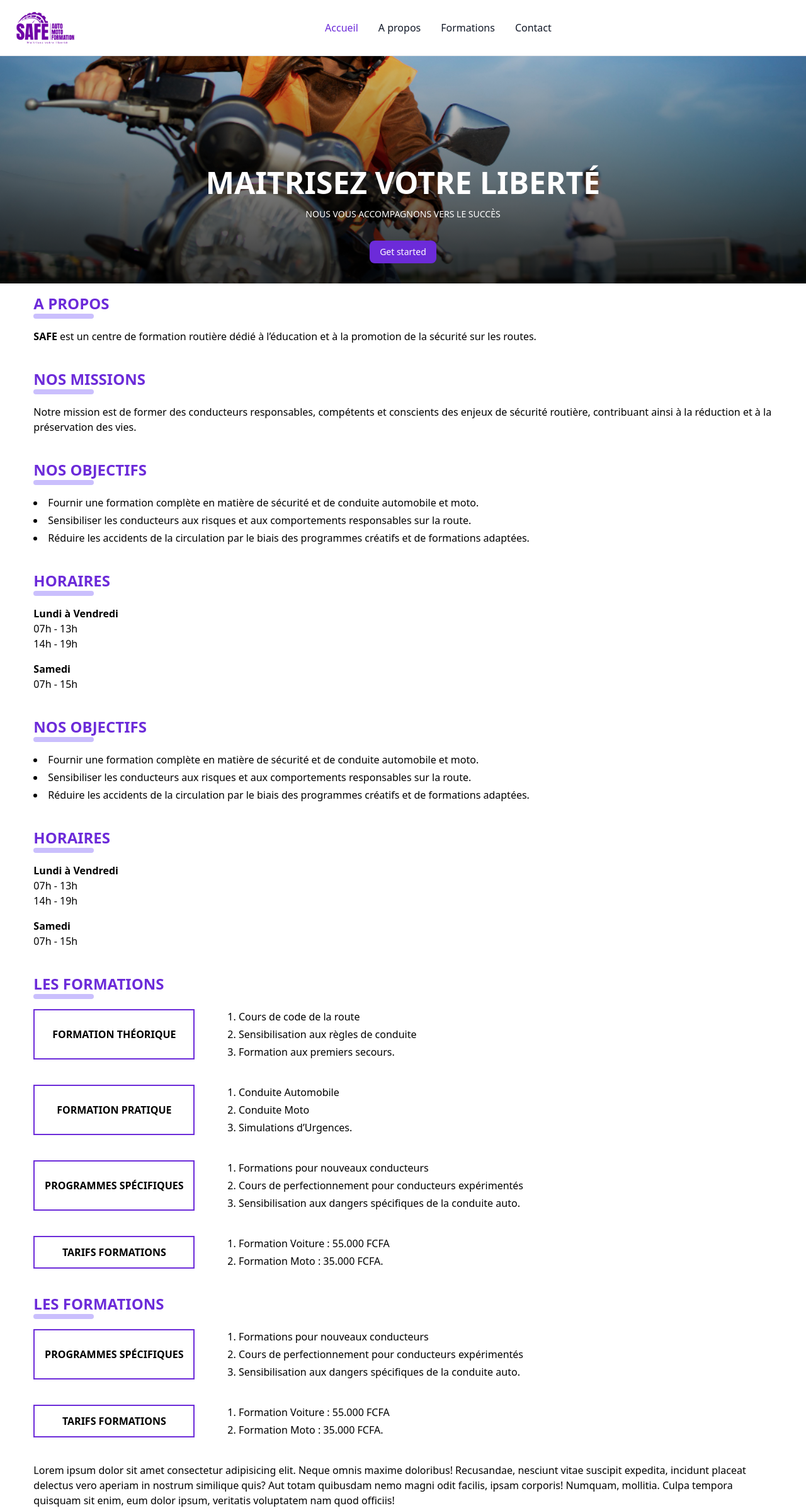
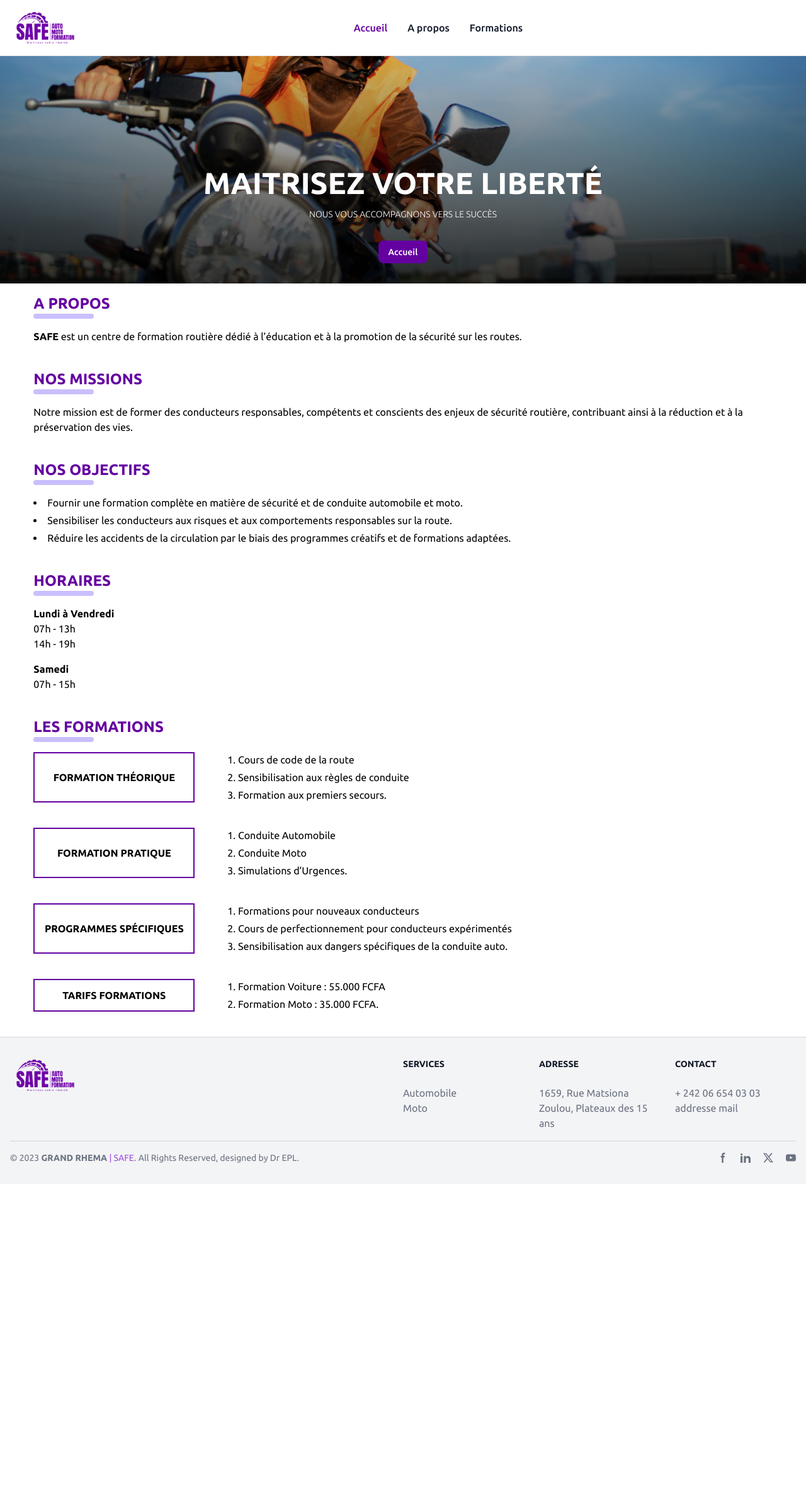
Before and after one commit to DrEPL/safe-auto-ecole, a Django app: page / in a window 1280 px wide. Shown: the whole page at 63% size. After the commit the page ends 1846 px from the top, so only its background shows below. Run offline with Django 5.2, Linux system fonts and the light colour scheme; some libraries are stand-ins or nearby versions.

Commit message:
fix: all

```diff
--- a/static/css/style.css
+++ b/static/css/style.css
@@ -1,3 +1,8 @@
 body::-webkit-scrollbar {
     display: none;
 }
+
+body {
+    font-family: 'Raleway', sans-serif !important;
+    font-family: 'Ubuntu', sans-serif !important;
+}
--- a/static/src/output.css
+++ b/static/src/output.css
@@ -1134,6 +1134,11 @@ input:checked + .toggle-bg {
   margin-right: auto;
 }
 
+.my-6 {
+  margin-top: 1.5rem;
+  margin-bottom: 1.5rem;
+}
+
 .mb-1 {
   margin-bottom: 0.25rem;
 }
@@ -1150,10 +1155,18 @@ input:checked + .toggle-bg {
   margin-bottom: 1rem;
 }
 
+.mb-6 {
+  margin-bottom: 1.5rem;
+}
+
 .mr-3 {
   margin-right: 0.75rem;
 }
 
+.ms-5 {
+  margin-inline-start: 1.25rem;
+}
+
 .mt-16 {
   margin-top: 4rem;
 }
@@ -1166,8 +1179,16 @@ input:checked + .toggle-bg {
   margin-top: 1rem;
 }
 
+.mt-6 {
+  margin-top: 1.5rem;
+}
+
 .mt-8 {
   margin-top: 2rem;
+}
+
+.mb-0 {
+  margin-bottom: 0px;
 }
 
 .block {
@@ -1377,6 +1402,10 @@ input:checked + .toggle-bg {
   grid-template-columns: repeat(7, minmax(0, 1fr));
 }
 
+.grid-cols-3 {
+  grid-template-columns: repeat(3, minmax(0, 1fr));
+}
+
 .flex-col {
   flex-direction: column;
 }
@@ -1415,6 +1444,10 @@ input:checked + .toggle-bg {
 
 .justify-between {
   justify-content: space-between;
+}
+
+.gap-8 {
+  gap: 2rem;
 }
 
 .gap-y-4 {
@@ -1543,11 +1581,26 @@ input:checked + .toggle-bg {
   border-color: rgb(209 213 219 / var(--tw-border-opacity));
 }
 
+.border-primary-700 {
+  --tw-border-opacity: 1;
+  border-color: rgb(100 0 160 / var(--tw-border-opacity));
+}
+
 .border-purple-700 {
   --tw-border-opacity: 1;
   border-color: rgb(108 43 217 / var(--tw-border-opacity));
 }
 
+.border-gray-400 {
+  --tw-border-opacity: 1;
+  border-color: rgb(156 163 175 / var(--tw-border-opacity));
+}
+
+.\!bg-primary-700 {
+  --tw-bg-opacity: 1 !important;
+  background-color: rgb(100 0 160 / var(--tw-bg-opacity)) !important;
+}
+
 .bg-amber-400 {
   --tw-bg-opacity: 1;
   background-color: rgb(251 191 36 / var(--tw-bg-opacity));
@@ -1582,9 +1635,9 @@ input:checked + .toggle-bg {
   background-color: rgb(17 24 39 / 0.5);
 }
 
-.bg-purple-300 {
-  --tw-bg-opacity: 1;
-  background-color: rgb(202 191 253 / var(--tw-bg-opacity));
+.bg-primary-300 {
+  --tw-bg-opacity: 1;
+  background-color: rgb(123 44 223 / var(--tw-bg-opacity));
 }
 
 .bg-purple-700 {
@@ -1599,6 +1652,16 @@ input:checked + .toggle-bg {
 
 .bg-white\/50 {
   background-color: rgb(255 255 255 / 0.5);
+}
+
+.bg-purple-300 {
+  --tw-bg-opacity: 1;
+  background-color: rgb(202 191 253 / var(--tw-bg-opacity));
+}
+
+.bg-primary-700 {
+  --tw-bg-opacity: 1;
+  background-color: rgb(100 0 160 / var(--tw-bg-opacity));
 }
 
 .bg-background {
@@ -1800,6 +1860,11 @@ input:checked + .toggle-bg {
   color: rgb(17 24 39 / var(--tw-text-opacity));
 }
 
+.text-primary-700 {
+  --tw-text-opacity: 1;
+  color: rgb(100 0 160 / var(--tw-text-opacity));
+}
+
 .text-purple-700 {
   --tw-text-opacity: 1;
   color: rgb(108 43 217 / var(--tw-text-opacity));
@@ -1808,6 +1873,11 @@ input:checked + .toggle-bg {
 .text-white {
   --tw-text-opacity: 1;
   color: rgb(255 255 255 / var(--tw-text-opacity));
+}
+
+.text-primary-100 {
+  --tw-text-opacity: 1;
+  color: rgb(157 78 221 / var(--tw-text-opacity));
 }
 
 .opacity-0 {
@@ -2092,6 +2196,50 @@ input:checked + .toggle-bg {
   --tw-ring-color: rgb(85 33 181 / var(--tw-ring-opacity));
 }
 
+@media (min-width: 640px) {
+  .sm\:mx-auto {
+    margin-left: auto;
+    margin-right: auto;
+  }
+
+  .sm\:mt-0 {
+    margin-top: 0px;
+  }
+
+  .sm\:flex {
+    display: flex;
+  }
+
+  .sm\:grid-cols-3 {
+    grid-template-columns: repeat(3, minmax(0, 1fr));
+  }
+
+  .sm\:items-center {
+    align-items: center;
+  }
+
+  .sm\:justify-center {
+    justify-content: center;
+  }
+
+  .sm\:justify-between {
+    justify-content: space-between;
+  }
+
+  .sm\:gap-6 {
+    gap: 1.5rem;
+  }
+
+  .sm\:gap-x-8 {
+    -moz-column-gap: 2rem;
+         column-gap: 2rem;
+  }
+
+  .sm\:text-center {
+    text-align: center;
+  }
+}
+
 @media (min-width: 768px) {
   .md\:order-1 {
     order: 1;
@@ -2101,6 +2249,10 @@ input:checked + .toggle-bg {
     order: 2;
   }
 
+  .md\:mb-0 {
+    margin-bottom: 0px;
+  }
+
   .md\:mt-0 {
     margin-top: 0px;
   }
@@ -2143,6 +2295,10 @@ input:checked + .toggle-bg {
 
   .md\:flex-row {
     flex-direction: row;
+  }
+
+  .md\:justify-between {
+    justify-content: space-between;
   }
 
   .md\:gap-x-8 {
@@ -2199,3 +2355,24 @@ input:checked + .toggle-bg {
     color: rgb(108 43 217 / var(--tw-text-opacity));
   }
 }
+
+@media (min-width: 1024px) {
+  .lg\:my-8 {
+    margin-top: 2rem;
+    margin-bottom: 2rem;
+  }
+
+  .lg\:my-4 {
+    margin-top: 1rem;
+    margin-bottom: 1rem;
+  }
+
+  .lg\:mt-8 {
+    margin-top: 2rem;
+  }
+
+  .lg\:py-8 {
+    padding-top: 2rem;
+    padding-bottom: 2rem;
+  }
+}
--- a/templates/_base.html
+++ b/templates/_base.html
@@ -16,7 +16,7 @@
           <h3 class="mx-auto text-lg font-bold md:text-5xl texet-white w-full text-center md:text-rigth uppercase">MAITRISEZ VOTRE LIBERTé</h3>
           <p class="mx-auto text-sm mt-4 w-11/12 md:w-7/12 font-light text-center uppercase">Nous vous accompagnons vers le succès</p>
           <div class="flex justify-center mt-8 items-center mx-auto">
-            <button type="button" class="text-white bg-purple-700 hover:bg-purple-800 focus:ring-4 focus:outline-none focus:ring-purple-300 font-medium rounded-lg text-sm px-4 py-2 text-center dark:bg-purple-600 dark:hover:bg-purple-700 dark:focus:ring-purple-800">Get started</button>
+            <button type="button" class="text-white bg-primary-700 hover:bg-primary-400 focus:outline-none  font-medium rounded-lg text-sm px-4 py-2 text-center">Accueil</button>
           </div>
         </div>
       </div>
@@ -35,16 +35,11 @@
         {% block formations %}
 
         {% endblock %}
+      </div>
 
-        {% block contact %}
+    </div>
 
-        {% endblock %}
-
-        {% block content %}
-
-        {% endblock %}
-      </div>
-    </div>
+    {% include 'footer.html' %}
 
     <script src="https://cdnjs.cloudflare.com/ajax/libs/flowbite/2.2.0/flowbite.min.js"></script>
     <script src="https://cdnjs.cloudflare.com/ajax/libs/waypoints/4.0.1/noframework.waypoints.min.js"></script>
@@ -57,12 +52,12 @@
               element: section,
               handler: function (direction) {
                   document.querySelectorAll("nav a").forEach(function (link) {
-                      link.classList.remove("text-purple-700");
+                      link.classList.remove("text-primary-700");
                       link.classList.add("text-gray-900");
                   });
 
                   document.querySelector('a[href="#' + section.id + '"]').classList.remove("text-gray-900");
-                  document.querySelector('a[href="#' + section.id + '"]').classList.add("text-purple-700");
+                  document.querySelector('a[href="#' + section.id + '"]').classList.add("text-primary-700");
               },
               offset: '25%' // Déclenche le waypoint lorsque le haut de la section atteint 25% de la fenêtre
           });
--- /dev/null
+++ b/templates/footer.html
@@ -0,0 +1,82 @@
+{% load static %}
+
+<footer class="bg-gray-100">
+  <hr class="mt-6 border-gray-300 sm:mx-auto lg:mt-8" />
+  <div class="mx-auto w-full max-w-screen-xl p-4 py-6 lg:py-8">
+    <div class="md:flex md:justify-between sm:gap-x-8">
+      <div class="mb-6 md:mb-0">
+        <a href="/" class="flex items-center space-x-3 rtl:space-x-reverse">
+          <img src="{% static 'images/logos/LogoCompletViolet.png' %}" class="h-14" alt="Logo" />
+          {% comment %} <span class="self-center text-xl font-semibold whitespace-nowrap uppercase">SAFE-AUTO-moto</span> {% endcomment %}
+        </a>
+      </div>
+      <div class="grid grid-cols-3 gap-8 sm:gap-6 sm:grid-cols-3 w-1/2">
+        <div>
+          <h2 class="mb-6 text-sm font-semibold text-gray-900 uppercase">Services</h2>
+          <ul class="text-gray-500">
+            <li class="mb-0">
+              <a href="#" class="hover:underline">Automobile</a>
+            </li>
+            <li>
+              <a href="#" class="hover:underline">Moto</a>
+            </li>
+          </ul>
+        </div>
+        <div>
+          <h2 class="mb-6 text-sm font-semibold text-gray-900 uppercase">Adresse</h2>
+          <ul class="text-gray-500">
+            {% comment %} <li class="mb-4">
+              <a href="https://github.com/themesberg/flowbite" class="hover:underline">Github</a>
+            </li> {% endcomment %}
+            <li>
+              <a href="#" class="hover:underline">1659, Rue Matsiona Zoulou, Plateaux des 15 ans</a>
+            </li>
+          </ul>
+        </div>
+        <div>
+          <h2 class="mb-6 text-sm font-semibold text-gray-900 uppercase">Contact</h2>
+          <ul class="text-gray-500">
+            <li class="mb-0">
+              <a href="#" class="hover:underline">+ 242 06 654 03 03</a>
+            </li>
+            <li>
+              <a href="#" class="hover:underline">addresse mail</a>
+            </li>
+          </ul>
+        </div>
+      </div>
+    </div>
+    <hr class="my-6 border-gray-300 sm:mx-auto lg:my-4" />
+    <div class="sm:flex sm:items-center sm:justify-between">
+      <span class="text-sm text-gray-500 sm:text-center">© 2023 <a href="#" class="hover:underline font-bold">GRAND RHEMA</a><span class="text-primary-100"> | SAFE</span>. All Rights Reserved, designed by Dr EPL.</span>
+      <div class="flex mt-4 sm:justify-center sm:mt-0">
+        <a href="#" class="text-gray-500 hover:text-gray-900 dark:hover:text-white">
+          <svg class="w-4 h-4" aria-hidden="true" xmlns="http://www.w3.org/2000/svg" fill="currentColor" viewBox="0 0 8 19">
+            <path fill-rule="evenodd" d="M6.135 3H8V0H6.135a4.147 4.147 0 0 0-4.142 4.142V6H0v3h2v9.938h3V9h2.021l.592-3H5V3.591A.6.6 0 0 1 5.592 3h.543Z" clip-rule="evenodd" />
+          </svg>
+          <span class="sr-only">Facebook page</span>
+        </a>
+        <a href="#" class="text-gray-500 hover:text-gray-900 dark:hover:text-white ms-5">
+          <svg class="w-4 h-4" aria-hidden="true" xmlns="http://www.w3.org/2000/svg" fill="currentColor" viewBox="0 0 15 15">
+            <path fill-rule="evenodd" d="M7.979 5v1.586a3.5 3.5 0 0 1 3.082-1.574C14.3 5.012 15 7.03 15 9.655V15h-3v-4.738c0-1.13-.229-2.584-1.995-2.584-1.713 0-2.005 1.23-2.005 2.5V15H5.009V5h2.97ZM3 2.487a1.5 1.5 0 1 1-3 0 1.5 1.5 0 0 1 3 0Z" clip-rule="evenodd" />
+            <path d="M3 5.012H0V15h3V5.012Z" />
+          </svg>
+          <span class="sr-only">Discord community</span>
+        </a>
+        <a href="#" class="text-gray-500 hover:text-gray-900 dark:hover:text-white ms-5">
+          <svg class="w-4 h-4" aria-hidden="true" xmlns="http://www.w3.org/2000/svg" fill="none" viewBox="0 0 20 20">
+            <path fill="currentColor" d="M12.186 8.672 18.743.947h-2.927l-5.005 5.9-4.44-5.9H0l7.434 9.876-6.986 8.23h2.927l5.434-6.4 4.82 6.4H20L12.186 8.672Zm-2.267 2.671L8.544 9.515 3.2 2.42h2.2l4.312 5.719 1.375 1.828 5.731 7.613h-2.2l-4.699-6.237Z" />
+          </svg>
+
+          <span class="sr-only">Twitter page</span>
+        </a>
+        <a href="#" class="text-gray-500 hover:text-gray-900 dark:hover:text-white ms-5">
+          <svg class="w-4 h-4" aria-hidden="true" xmlns="http://www.w3.org/2000/svg" fill="currentColor" viewBox="0 0 20 14">
+            <path fill-rule="evenodd" d="M19.7 3.037a4.26 4.26 0 0 0-.789-1.964 2.84 2.84 0 0 0-1.984-.84c-2.767-.2-6.926-.2-6.926-.2s-4.157 0-6.928.2a2.836 2.836 0 0 0-1.983.84A4.225 4.225 0 0 0 .3 3.038a30.148 30.148 0 0 0-.2 3.206v1.5c.01 1.071.076 2.142.2 3.206.094.712.363 1.39.784 1.972.604.536 1.38.837 2.187.848 1.583.15 6.731.2 6.731.2s4.161 0 6.928-.2a2.844 2.844 0 0 0 1.985-.84 4.27 4.27 0 0 0 .787-1.965c.124-1.064.19-2.135.2-3.206V6.243a30.672 30.672 0 0 0-.202-3.206ZM8.008 9.59V3.97l5.4 2.819-5.4 2.8Z" clip-rule="evenodd" />
+          </svg>
+          <span class="sr-only">GitHub account</span>
+        </a>
+      </div>
+    </div>
+  </div>
+</footer>
--- a/templates/index.html
+++ b/templates/index.html
@@ -12,7 +12,7 @@
 {% block accueil %}
   <section id="accueil">
     <div class="mb-10">
-      <h2 class="uppercase text-purple-700 font-bold md:text-2xl text-lg">A propos</h2>
+      <h2 class="uppercase text-primary-700 font-bold md:text-2xl text-lg">A propos</h2>
       <hr class="w-24 h-2 mb-4 bg-purple-300 border-0 rounded" />
       <p>
         <span class="font-bold">SAFE</span> est un centre de formation routière dédié à l’éducation et à la promotion de la sécurité sur les routes.
@@ -20,13 +20,17 @@
     </div>
 
     <div class="mb-10">
-      <h2 class="uppercase text-purple-700 font-bold md:text-2xl text-lg">Nos missions</h2>
+      <h2 class="uppercase text-primary-700 font-bold md:text-2xl text-lg">Nos missions</h2>
       <hr class="w-24 h-2 mb-4 bg-purple-300 border-0 rounded" />
       <p>Notre mission est de former des conducteurs responsables, compétents et conscients des enjeux de sécurité routière, contribuant ainsi à la réduction et à la préservation des vies.</p>
     </div>
+  </section>
+{% endblock %}
 
+{% block about %}
+  <section id="about">
     <div class="mb-10">
-      <h2 class="uppercase text-purple-700 font-bold md:text-2xl text-lg">NOS OBJECTIFS</h2>
+      <h2 class="uppercase text-primary-700 font-bold md:text-2xl text-lg">NOS OBJECTIFS</h2>
       <hr class="w-24 h-2 mb-4 bg-purple-300 border-0 rounded" />
       <ul class="space-y-1 list-disc list-inside">
         <li>Fournir une formation complète en matière de sécurité et de conduite automobile et moto.</li>
@@ -35,35 +39,7 @@
       </ul>
     </div>
     <div class="mb-10">
-      <h2 class="uppercase text-purple-700 font-bold md:text-2xl text-lg">HORAIRES</h2>
-      <hr class="w-24 h-2 mb-4 bg-purple-300 border-0 rounded" />
-      <div class="mb-4">
-        <p class="font-bold">Lundi à Vendredi</p>
-        <p>07h - 13h</p>
-        <p>14h - 19h</p>
-      </div>
-
-      <div>
-        <p class="font-bold">Samedi</p>
-        <span>07h - 15h</span>
-      </div>
-    </div>
-  </section>
-{% endblock %}
-
-{% block about %}
-  <section id="about">
-    <div class="mb-10">
-      <h2 class="uppercase text-purple-700 font-bold md:text-2xl text-lg">NOS OBJECTIFS</h2>
-      <hr class="w-24 h-2 mb-4 bg-purple-300 border-0 rounded" />
-      <ul class="space-y-1 list-disc list-inside">
-        <li>Fournir une formation complète en matière de sécurité et de conduite automobile et moto.</li>
-        <li>Sensibiliser les conducteurs aux risques et aux comportements responsables sur la route.</li>
-        <li>Réduire les accidents de la circulation par le biais des programmes créatifs et de formations adaptées.</li>
-      </ul>
-    </div>
-    <div class="mb-10">
-      <h2 class="uppercase text-purple-700 font-bold md:text-2xl text-lg">HORAIRES</h2>
+      <h2 class="uppercase text-primary-700 font-bold md:text-2xl text-lg">HORAIRES</h2>
       <hr class="w-24 h-2 mb-4 bg-purple-300 border-0 rounded" />
       <div class="mb-4">
         <p class="font-bold">Lundi à Vendredi</p>
@@ -82,11 +58,11 @@
 {% block formations %}
   <section id="formations">
     <div class="mb-10">
-      <h2 class="uppercase text-purple-700 font-bold md:text-2xl text-lg">LES FORMATIONS</h2>
+      <h2 class="uppercase text-primary-700 font-bold md:text-2xl text-lg">LES FORMATIONS</h2>
       <hr class="w-24 h-2 mb-4 bg-purple-300 border-0 rounded" />
 
       <div class="flex md:flex-row flex-col md:gap-x-8 gap-y-4 mb-10">
-        <div class="border-2 border-solid border-purple-700 uppercase px-3 justify-center items-center flex w-64">
+        <div class="border-2 border-solid border-primary-700 uppercase px-3 justify-center items-center flex w-64">
           <p class="font-semibold">Formation théorique</p>
         </div>
         <div>
@@ -99,7 +75,7 @@
       </div>
 
       <div class="flex md:flex-row flex-col md:gap-x-8 gap-y-4 mb-10">
-        <div class="border-2 border-solid border-purple-700 uppercase justify-center items-center flex w-64">
+        <div class="border-2 border-solid border-primary-700 uppercase justify-center items-center flex w-64">
           <p class="font-semibold">Formation PRATIQUE</p>
         </div>
         <div>
@@ -112,7 +88,7 @@
       </div>
 
       <div class="flex md:flex-row flex-col md:gap-x-8 gap-y-4 mb-10">
-        <div class="border-2 border-solid border-purple-700 uppercase justify-center items-center flex w-64">
+        <div class="border-2 border-solid border-primary-700 uppercase justify-center items-center flex w-64">
           <p class="font-semibold">PROGRAMMES SPÉCIFIQUES</p>
         </div>
         <div>
@@ -125,7 +101,7 @@
       </div>
 
       <div class="flex md:flex-row flex-col md:gap-x-8 gap-y-4 mb-10">
-        <div class="border-2 border-solid border-purple-700 uppercase justify-center items-center flex w-64">
+        <div class="border-2 border-solid border-primary-700 uppercase justify-center items-center flex w-64">
           <p class="font-semibold"> TARIFS FORMATIONS</p>
         </div>
         <div>
@@ -142,11 +118,11 @@
 {% block contact %}
   <section id="contact">
     <div class="mb-10">
-      <h2 class="uppercase text-purple-700 font-bold md:text-2xl text-lg">LES FORMATIONS</h2>
+      <h2 class="uppercase text-primary-700 font-bold md:text-2xl text-lg">NOS CONTACTS</h2>
       <hr class="w-24 h-2 mb-4 bg-purple-300 border-0 rounded" />
 
       <div class="flex md:flex-row flex-col md:gap-x-8 gap-y-4 mb-10">
-        <div class="border-2 border-solid border-purple-700 uppercase justify-center items-center flex w-64">
+        <div class="border-2 border-solid border-primary-700 uppercase justify-center items-center flex w-64">
           <p class="font-semibold">PROGRAMMES SPÉCIFIQUES</p>
         </div>
         <div>
@@ -159,7 +135,7 @@
       </div>
 
       <div class="flex md:flex-row flex-col md:gap-x-8 gap-y-4 mb-10">
-        <div class="border-2 border-solid border-purple-700 uppercase justify-center items-center flex w-64">
+        <div class="border-2 border-solid border-primary-700 uppercase justify-center items-center flex w-64">
           <p class="font-semibold"> TARIFS FORMATIONS</p>
         </div>
         <div>
--- a/templates/partials/head.html
+++ b/templates/partials/head.html
@@ -1,4 +1,5 @@
-{% load static %}{% load compress %}
+{% load static %}
+{% load compress %}
 
 <head>
   <meta charset="UTF-8" />
@@ -6,9 +7,16 @@
   <meta name="viewport" content="width=device-width, initial-scale=1.0" />
   <title>SAFE-AUTO</title>
 
+  <link rel="preconnect" href="https://fonts.googleapis.com" />
+  <link rel="preconnect" href="https://fonts.gstatic.com" crossorigin />
+  <link href="https://fonts.googleapis.com/css2?family=Raleway:ital,wght@0,100;0,200;0,300;0,400;0,500;0,600;0,700;0,800;1,100;1,200;1,300;1,400;1,500;1,600;1,700;1,800&family=Ubuntu:ital,wght@0,300;0,400;0,500;0,700;1,300;1,400;1,500;1,700&display=swap" rel="stylesheet" />
+
+  <!--====== Favicon Icon ======-->
+  <link rel="shortcut icon" href="{% static 'images/logos/LogoIconViolet.png' %}" type="image/png">
+
+  <link rel="stylesheet" href="{% static 'css/style.css' %}" />
   {% compress css %}
   <link rel="stylesheet" href="{% static 'src/output.css' %}" />
   {% endcompress %}
-    <link rel="stylesheet" href="{% static 'css/style.css' %}" />
   <script src="https://cdnjs.cloudflare.com/ajax/libs/flowbite/2.2.0/flowbite.min.js"></script>
 </head>
--- a/templates/partials/navigation.html
+++ b/templates/partials/navigation.html
@@ -27,9 +27,9 @@
         <li>
           <a href="#formations" class="block py-2 px-3 text-gray-900 rounded hover:bg-gray-100 md:hover:bg-transparent md:hover:text-purple-700 md:p-0 ">Formations</a>
         </li>
-        <li>
+        {% comment %} <li>
           <a href="#contact" class="block py-2 px-3 text-gray-900 rounded hover:bg-gray-100 md:hover:bg-transparent md:hover:text-purple-700 md:p-0 ">Contact</a>
-        </li>
+        </li> {% endcomment %}
       </ul>
     </div>
     <!-- Dropdown menu -->
@@ -44,9 +44,9 @@
         <li>
           <a href="#formations" class="block px-4 py-2 hover:bg-gray-100">Formations</a>
         </li>
-        <li>
+        {% comment %} <li>
           <a href="#contact" class="block px-4 py-2 hover:bg-gray-100">Contact</a>
-        </li>
+        </li> {% endcomment %}
       </ul>
     </div>
   </div>
```
Also changed, not shown: other parts of static/src/output.css (+51 -11 lines), tailwind.config.js (+5 -11 lines), readme.txt (added), static/images/logos/LogoIconViolet.png (renamed from static/images/logos/Logo Icon Violet.png). Lines whose indentation alone changed are shown as unchanged.
